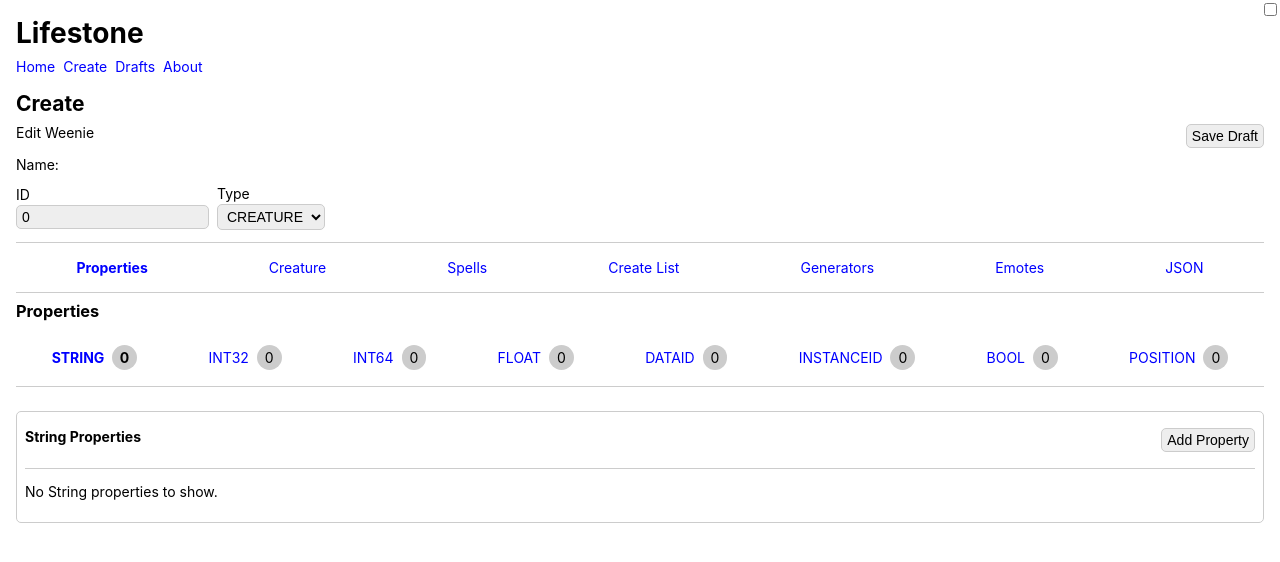
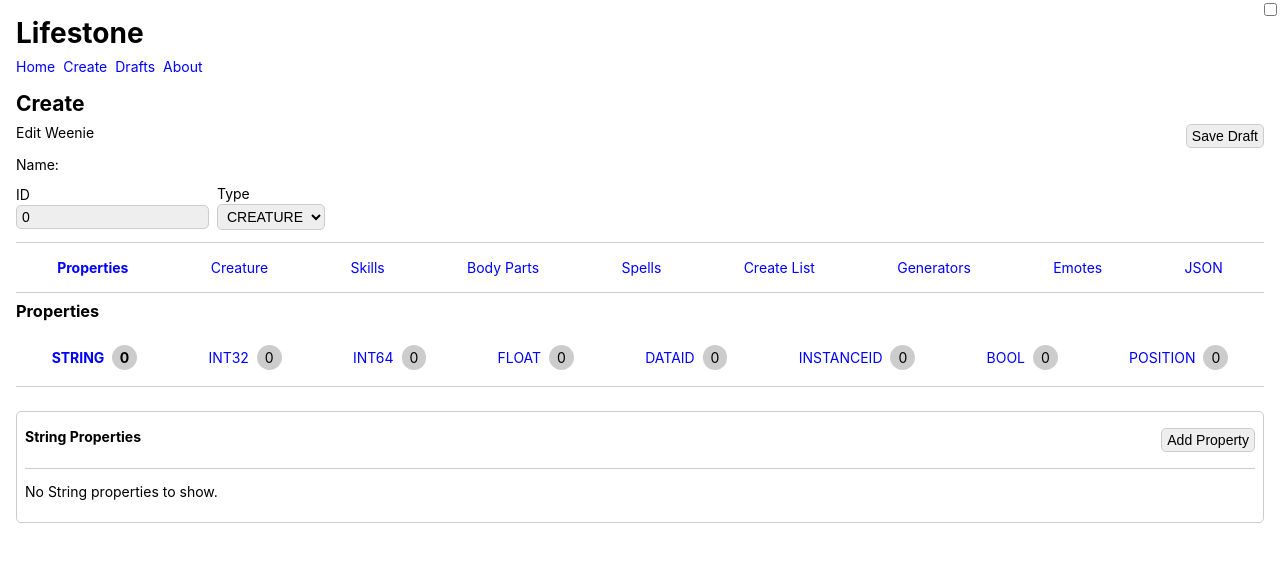
Before and after one commit to amoeba/lifestone, a Vue app: page /create in a window 1280 px wide. Shown: the top 562 px of the page. Built offline with nearby package versions, Linux system fonts and the light colour scheme.

Commit message:
Put skills and body parts in their own tabs and finish skills

```diff
--- a/src/components/CreatureProperties.vue
+++ b/src/components/CreatureProperties.vue
@@ -5,24 +5,18 @@
       <CreatureAttributes v-model="attributes" @change="update" />
       <CreatureVitals v-model="attributes" @change="update" />
     </div>
-    <!-- <CreatureSkills v-model="creature.skills" @change="update" /> -->
-    <!-- <CreatureBodyParts v-model="creature.bodyParts" @change="update" /> -->
   </div>
 </template>
 
 <script>
 import CreatureAttributes from "./CreatureAttributes";
 import CreatureVitals from "./CreatureVitals";
-// import CreatureSkills from "./CreatureSkills";
-// import CreatureBodyParts from "./CreatureBodyParts";
 
 export default {
   name: "CreatureProperties",
   components: {
     CreatureAttributes,
     CreatureVitals
-    // CreatureSkills,
-    // CreatureBodyParts
   },
   model: {
     prop: "attributes",
--- a/src/components/CreatureSkill.vue
+++ b/src/components/CreatureSkill.vue
@@ -1,25 +1,33 @@
 <template>
   <div class="item">
     <label>
-      Key
-      <select v-model="skill.key" @change="update">
+      Skill
+      <select v-model.number="skill.id" @change="update">
         <option v-for="(skl, idx) in skills" :key="idx">{{ skl }}</option>
       </select>
     </label>
     <label>
-      init_level
-      <input v-model="skill.value.init_level" type="text" @change="update" />
+      Training
+      <select v-model.number="skill.value.sac" @change="update">
+        <option
+          v-for="(training, idx) in trainingLevels"
+          :key="idx"
+          :value="training.id"
+        >{{ training.label }}</option>
+      </select>
     </label>
     <label>
-      sac?
-      <input v-model="skill.value.sac" type="text" @change="update" />
+      Base
+      <input v-model.number="skill.value.init_level" type="text" @change="update" />
     </label>
+
     <button @click="remove">Remove</button>
   </div>
 </template>
 
 <script>
-import { Skills } from "../types/Skills.ts";
+import { processEnum } from "../types/Util.ts";
+import { Training, Skills } from "../types/Skills.ts";
 
 export default {
   name: "CreatureSkill",
@@ -38,6 +46,9 @@ export default {
     }
   },
   computed: {
+    trainingLevels() {
+      return processEnum(Training);
+    },
     skills() {
       return Skills;
     }
--- a/src/components/WeenieEditor.vue
+++ b/src/components/WeenieEditor.vue
@@ -41,6 +41,20 @@
           :class="{ active: isActive(TAB.CREATURE) }"
           @click.prevent="switchTab(TAB.CREATURE)"
         >Creature</a>
+      </li>
+      <li v-if="isCreature">
+        <a
+          href="#skills"
+          :class="{ active: isActive(TAB.SKILLS) }"
+          @click.prevent="switchTab(TAB.SKILLS)"
+        >Skills</a>
+      </li>
+      <li v-if="isCreature">
+        <a
+          href="#bodyparts"
+          :class="{ active: isActive(TAB.BODYPARTS) }"
+          @click.prevent="switchTab(TAB.BODYPARTS)"
+        >Body Parts</a>
       </li>
       <li v-if="isBook">
         <a
@@ -91,6 +105,12 @@
     <div class="tabpage" :class="{ hidden: !isActive(TAB.CREATURE) }">
       <CreatureProperties v-model="weenie.attributes" @change="update" />
     </div>
+    <div class="tabpage" :class="{ hidden: !isActive(TAB.SKILLS) }">
+      <CreatureSkills v-model="weenie.skills" @change="update" />
+    </div>
+    <div class="tabpage" :class="{ hidden: !isActive(TAB.BODYPARTS) }">
+      <CreatureBodyParts v-model="weenie.body" @change="update" />
+    </div>
     <div class="tabpage" :class="{ hidden: !isActive(TAB.BOOK) }">
       <Book v-model="weenie.pageDataList" @change="update" />
     </div>
@@ -115,6 +135,8 @@
 <script>
 import WeenieProperties from "./WeenieProperties";
 import CreatureProperties from "./CreatureProperties";
+import CreatureSkills from "./CreatureSkills";
+import CreatureBodyParts from "./CreatureBodyParts";
 import Book from "./Book";
 import Spells from "./Spells";
 import CreateList from "./CreateList";
@@ -128,6 +150,8 @@ export default {
   components: {
     WeenieProperties,
     CreatureProperties,
+    CreatureSkills,
+    CreatureBodyParts,
     Book,
     Spells,
     CreateList,
--- a/src/types/Skills.ts
+++ b/src/types/Skills.ts
@@ -1,4 +1,11 @@
 /* eslint-disable @typescript-eslint/camelcase */
+
+export enum Training {
+  Unusable,
+  Untrained,
+  Trained,
+  Specialized
+}
 
 export enum Skills {
   ALCHEMY = "Alchemy",
@@ -51,13 +58,13 @@ interface SkillValue {
 }
 
 export interface Skill {
-  key: number;
+  id: number;
   value: SkillValue;
 }
 
-export const createSkill = function() {
+export const createSkill = function(): Skill {
   return {
-    key: 0,
+    id: 0,
     value: {
       level_from_pp: 0,
       last_used_time: 0.0,
--- a/src/types/UI.ts
+++ b/src/types/UI.ts
@@ -1,6 +1,8 @@
 export enum TAB {
   PROPERTIES = "PROPERTIES",
   CREATURE = "CREATURE",
+  SKILLS = "SKILLS",
+  BODYPARTS = "BODYPARTS",
   BOOK = "BOOK",
   SPELLS = "SPELLS",
   CREATELIST = "CREATELIST",
--- /dev/null
+++ b/src/types/Util.ts
@@ -0,0 +1,10 @@
+export const processEnum = function(e: any) {
+  return Object.keys(e)
+    .filter(k => typeof e[k as any] !== "number")
+    .map(k => ({
+      id: k,
+      label: e[k]
+    }));
+};
+
+//
```
